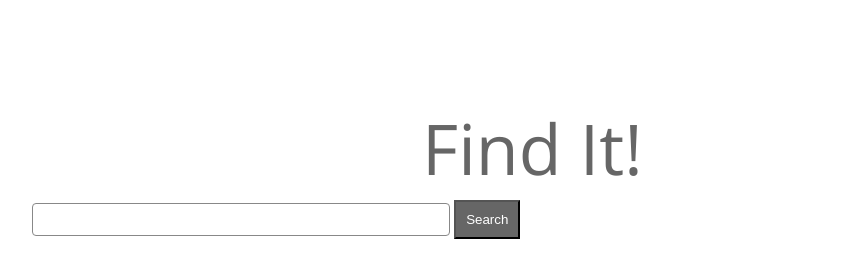
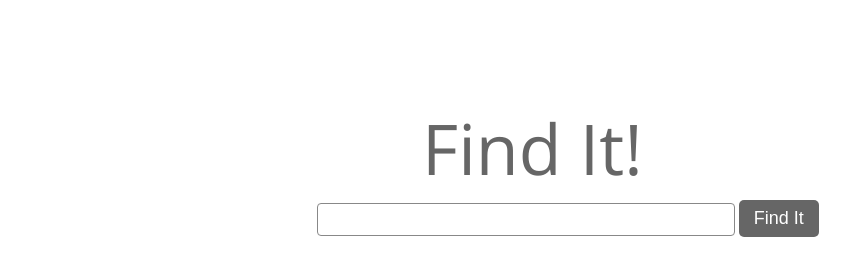
Before and after one commit to brittonstanfill/findit, a plain HTML site: page index.html in a window 1280 px wide. Shown: the whole page, without its empty margins (68-918 px from the left). Drawn offline with nearby package versions, Linux system fonts and the light colour scheme.

Commit message:
fixing more layout issues

```diff
--- a/index.html
+++ b/index.html
@@ -7,8 +7,10 @@
 
 	<body>
 		<div class="logo">Find It!</div>
-		<div class="search-block"><input class="search"></input>
-		<button>Search</button>
+		<div class="search-block">
+			<input class="search">
+			<button>Find It</button>
+		</div>
 	</body>
 
 </html>
--- a/stylesheet.css
+++ b/stylesheet.css
@@ -33,7 +33,9 @@ body {
 	color:#666;
 }
 
+
 .search-block {
+	width:511px;
 	margin:0 auto;
 }
 
@@ -44,12 +46,18 @@ input.search {
 	border-radius:4px;
 	padding:8px;
 	border:1px solid #888;
-	margin-left:100px;
 }
 
 button {
 	background-color:#666;
-	padding:10px;
+	padding:8px 15px;
 	color:#fff;
+	font-size:18px;
+	border:none;
+	border-radius:5px;
+}
 
-}
+button:hover {
+	background-color:#888;
+	color:#fff;
+=}
```
